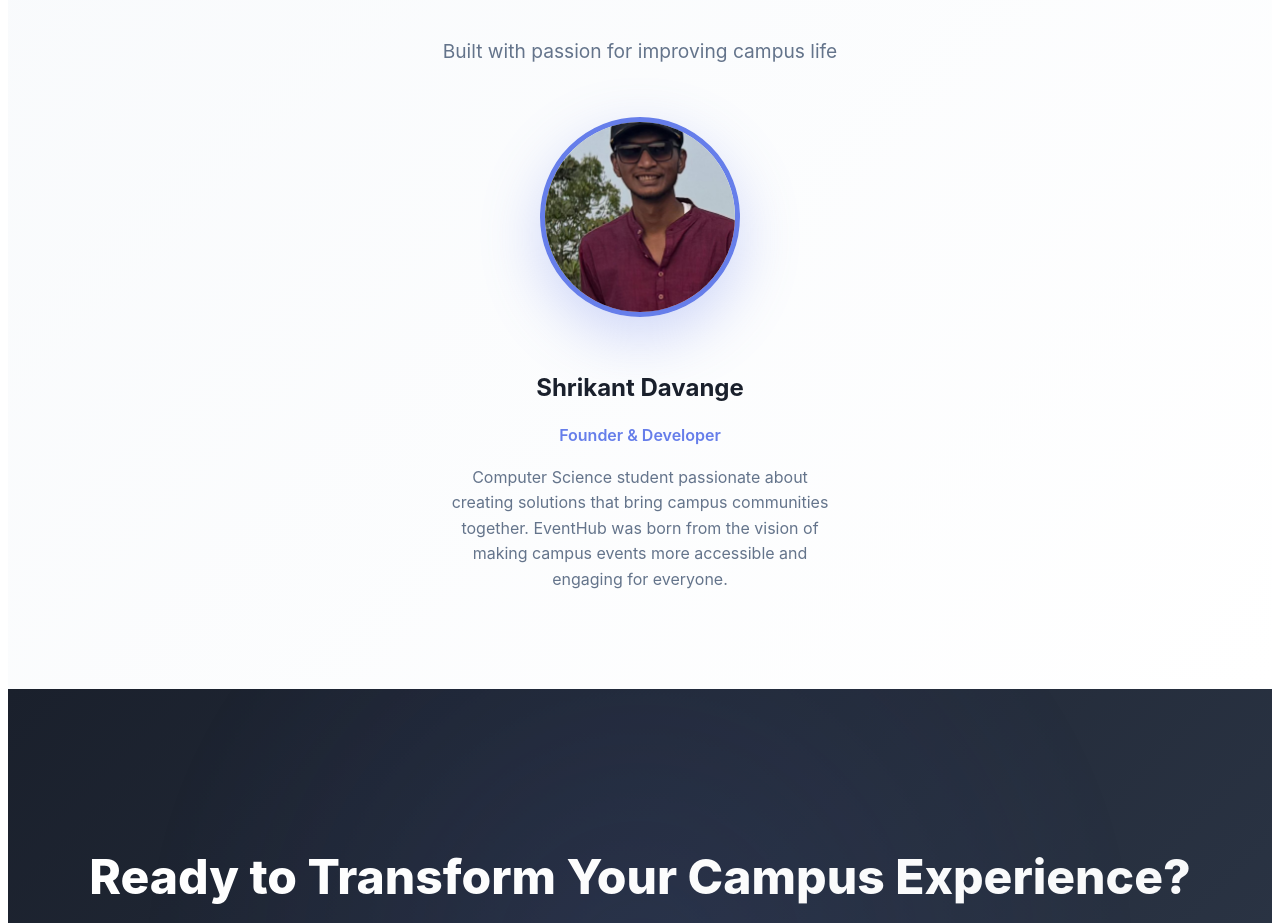
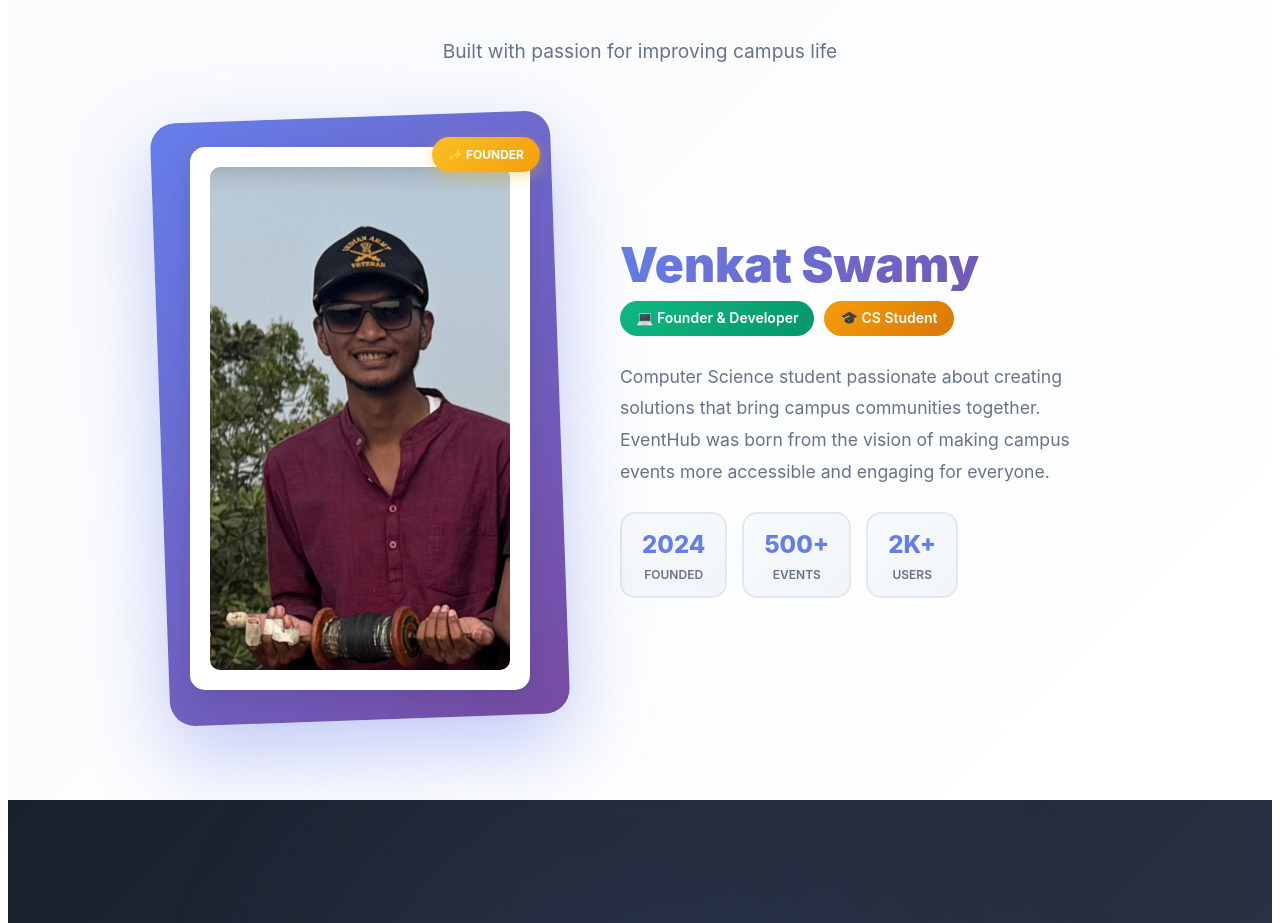
Before and after one commit to shricany/eventhub-nextjs, a Next.js app: page / in a window 1280 px wide. Shown: the part 3852-4775 px from the top of the page. Built offline with nearby package versions, Linux system fonts and the light colour scheme.

Commit message:
Add beautiful design around founder full image with stats and badges

```diff
--- a/pages/index.js
+++ b/pages/index.js
@@ -139,31 +139,137 @@ export default function LandingPage() {
               Built with passion for improving campus life
             </p>
 
-            <div style={{ display: 'flex', alignItems: 'center', justifyContent: 'center', gap: '50px', flexWrap: 'wrap' }}>
-              <div style={{ textAlign: 'center' }}>
+            <div style={{ display: 'flex', alignItems: 'center', justifyContent: 'center', gap: '60px', flexWrap: 'wrap' }}>
+              <div style={{
+                position: 'relative',
+                background: 'linear-gradient(135deg, #667eea 0%, #764ba2 100%)',
+                padding: '30px',
+                borderRadius: '25px',
+                boxShadow: '0 30px 80px rgba(102, 126, 234, 0.4)',
+                transform: 'rotate(-2deg)',
+                maxWidth: '400px'
+              }}>
+                <div style={{
+                  background: 'white',
+                  padding: '20px',
+                  borderRadius: '15px',
+                  transform: 'rotate(2deg)',
+                  boxShadow: '0 10px 30px rgba(0,0,0,0.1)'
+                }}>
                   <img
                     src="/images/founder.jpeg"
                     alt="Founder"
                     style={{
-                    width: '200px',
-                    height: '200px',
-                    borderRadius: '50%',
-                    objectFit: 'cover',
-                    border: '5px solid #667eea',
-                    boxShadow: '0 20px 60px rgba(102, 126, 234, 0.3)',
-                    marginBottom: '20px'
+                      width: '100%',
+                      height: 'auto',
+                      borderRadius: '10px',
+                      display: 'block'
                     }}
                   />
-                <h3 style={{ fontSize: '1.5rem', fontWeight: '700', color: '#1a202c', marginBottom: '8px' }}>
-                  Shrikant Davange
-                </h3>
-                <p style={{ color: '#667eea', fontWeight: '600', marginBottom: '15px' }}>
-                  Founder & Developer
-                </p>
-                <p style={{ color: '#64748b', lineHeight: '1.6', maxWidth: '400px' }}>
+                  <div style={{
+                    position: 'absolute',
+                    top: '-10px',
+                    right: '-10px',
+                    background: 'linear-gradient(135deg, #fbbf24 0%, #f59e0b 100%)',
+                    color: 'white',
+                    padding: '8px 16px',
+                    borderRadius: '20px',
+                    fontSize: '12px',
+                    fontWeight: '700',
+                    boxShadow: '0 5px 15px rgba(251, 191, 36, 0.4)'
+                  }}>
+                    ✨ FOUNDER
+                  </div>
+                </div>
+              </div>
+
+              <div style={{ textAlign: 'left', maxWidth: '500px' }}>
+                <div style={{
+                  background: 'linear-gradient(135deg, #667eea 0%, #764ba2 100%)',
+                  WebkitBackgroundClip: 'text',
+                  WebkitTextFillColor: 'transparent',
+                  fontSize: '3rem',
+                  fontWeight: '900',
+                  marginBottom: '10px',
+                  lineHeight: '1.1'
+                }}>
+                  Venkat Swamy
+                </div>
+
+                <div style={{
+                  display: 'flex',
+                  alignItems: 'center',
+                  gap: '10px',
+                  marginBottom: '25px'
+                }}>
+                  <span style={{
+                    background: 'linear-gradient(135deg, #10b981 0%, #059669 100%)',
+                    color: 'white',
+                    padding: '6px 16px',
+                    borderRadius: '20px',
+                    fontSize: '14px',
+                    fontWeight: '600'
+                  }}>
+                    💻 Founder & Developer
+                  </span>
+                  <span style={{
+                    background: 'linear-gradient(135deg, #f59e0b 0%, #d97706 100%)',
+                    color: 'white',
+                    padding: '6px 16px',
+                    borderRadius: '20px',
+                    fontSize: '14px',
+                    fontWeight: '600'
+                  }}>
+                    🎓 CS Student
+                  </span>
+                </div>
+
+                <p style={{
+                  color: '#64748b',
+                  lineHeight: '1.8',
+                  fontSize: '1.1rem',
+                  marginBottom: '25px'
+                }}>
                   Computer Science student passionate about creating solutions that bring campus communities together.
                   EventHub was born from the vision of making campus events more accessible and engaging for everyone.
                 </p>
+
+                <div style={{
+                  display: 'flex',
+                  gap: '15px',
+                  flexWrap: 'wrap'
+                }}>
+                  <div style={{
+                    background: 'linear-gradient(135deg, #f8fafc 0%, #f1f5f9 100%)',
+                    padding: '12px 20px',
+                    borderRadius: '15px',
+                    border: '2px solid #e2e8f0',
+                    textAlign: 'center'
+                  }}>
+                    <div style={{ fontSize: '1.5rem', fontWeight: '800', color: '#667eea' }}>2024</div>
+                    <div style={{ fontSize: '12px', color: '#64748b', fontWeight: '600' }}>FOUNDED</div>
+                  </div>
+                  <div style={{
+                    background: 'linear-gradient(135deg, #f8fafc 0%, #f1f5f9 100%)',
+                    padding: '12px 20px',
+                    borderRadius: '15px',
+                    border: '2px solid #e2e8f0',
+                    textAlign: 'center'
+                  }}>
+                    <div style={{ fontSize: '1.5rem', fontWeight: '800', color: '#667eea' }}>500+</div>
+                    <div style={{ fontSize: '12px', color: '#64748b', fontWeight: '600' }}>EVENTS</div>
+                  </div>
+                  <div style={{
+                    background: 'linear-gradient(135deg, #f8fafc 0%, #f1f5f9 100%)',
+                    padding: '12px 20px',
+                    borderRadius: '15px',
+                    border: '2px solid #e2e8f0',
+                    textAlign: 'center'
+                  }}>
+                    <div style={{ fontSize: '1.5rem', fontWeight: '800', color: '#667eea' }}>2K+</div>
+                    <div style={{ fontSize: '12px', color: '#64748b', fontWeight: '600' }}>USERS</div>
+                  </div>
+                </div>
               </div>
             </div>
           </div>
```
Lines whose indentation alone changed are shown as unchanged.
